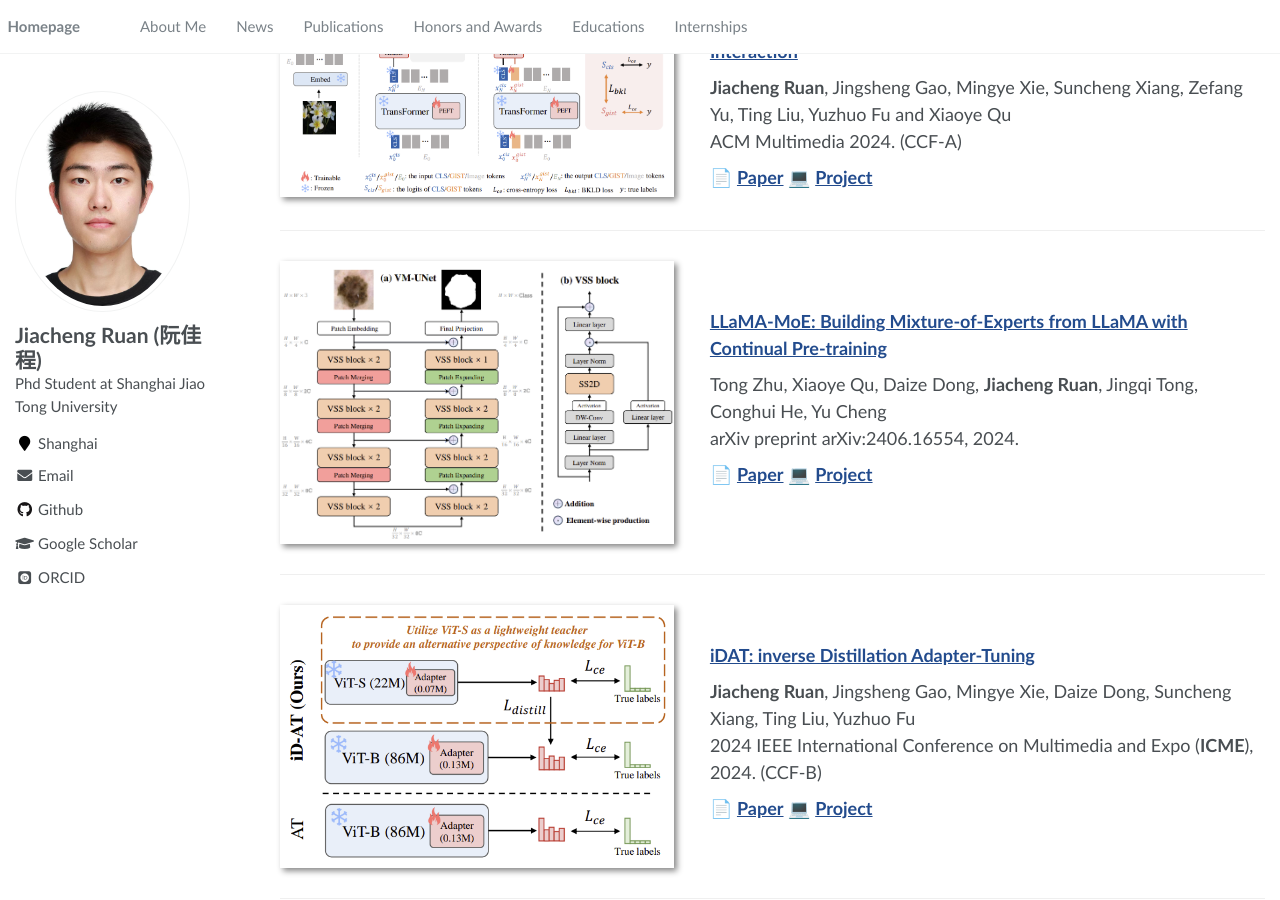
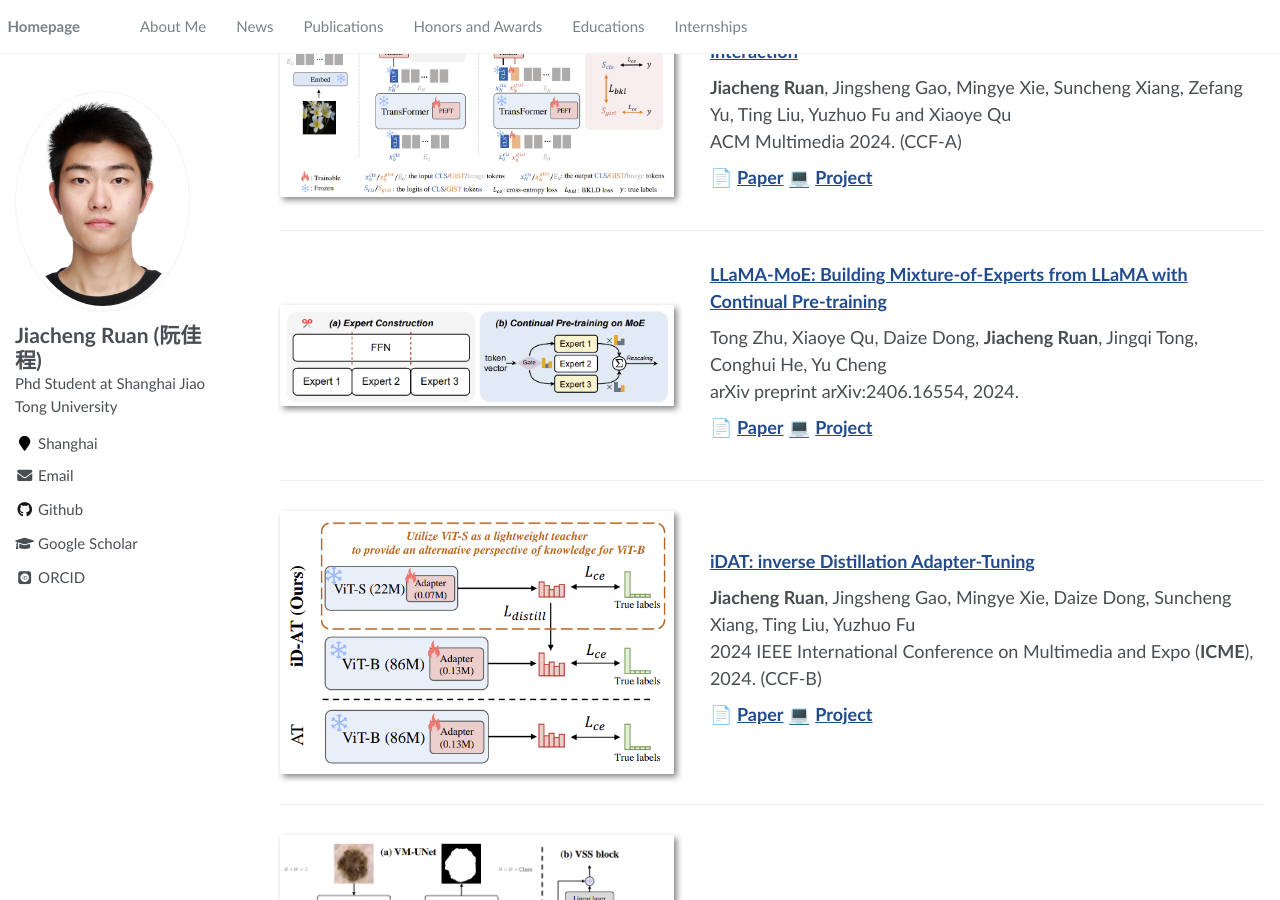
Before and after one commit to JCruan519/JCruan519.github.io, a Jekyll site: the page built from _pages/about.md, in a window 1280 px wide and 900 px high, scrolled down 1120 px. Built offline with Jekyll 4.4.1, drawn with Linux system fonts in a browser that asks for light colours; some web fonts are replaced.

Commit message:
llamamoe

```diff
--- a/_pages/includes/pub.md
+++ b/_pages/includes/pub.md
@@ -16,7 +16,7 @@ ACM Multimedia 2024. (CCF-A)
 </div>
 
 
-<div class='paper-box'><div class='paper-box-image'><div><img src='images/VMUNET.png' alt="sym" width="100%" height="100%"></div></div>
+<div class='paper-box'><div class='paper-box-image'><div><img src='images/LLAMAMOE.png' alt="sym" width="100%" height="100%"></div></div>
 <div class='paper-box-text' style="font-size: larger;" markdown="1">
 
 [**LLaMA-MoE: Building Mixture-of-Experts from LLaMA with Continual Pre-training**](https://arxiv.org/abs/2406.16554)
```
Also changed, not shown: images/LLAMAMOE.png (added).
